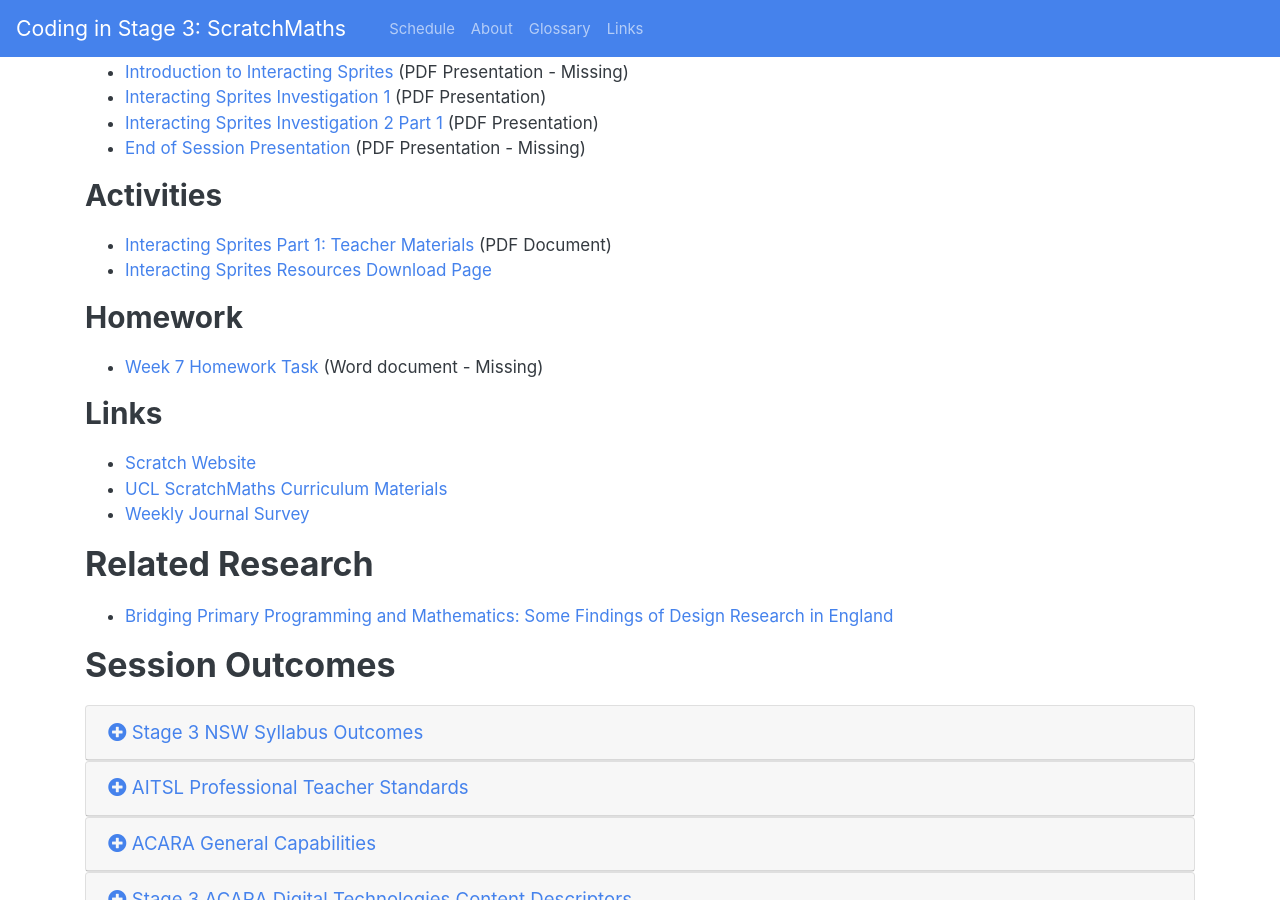
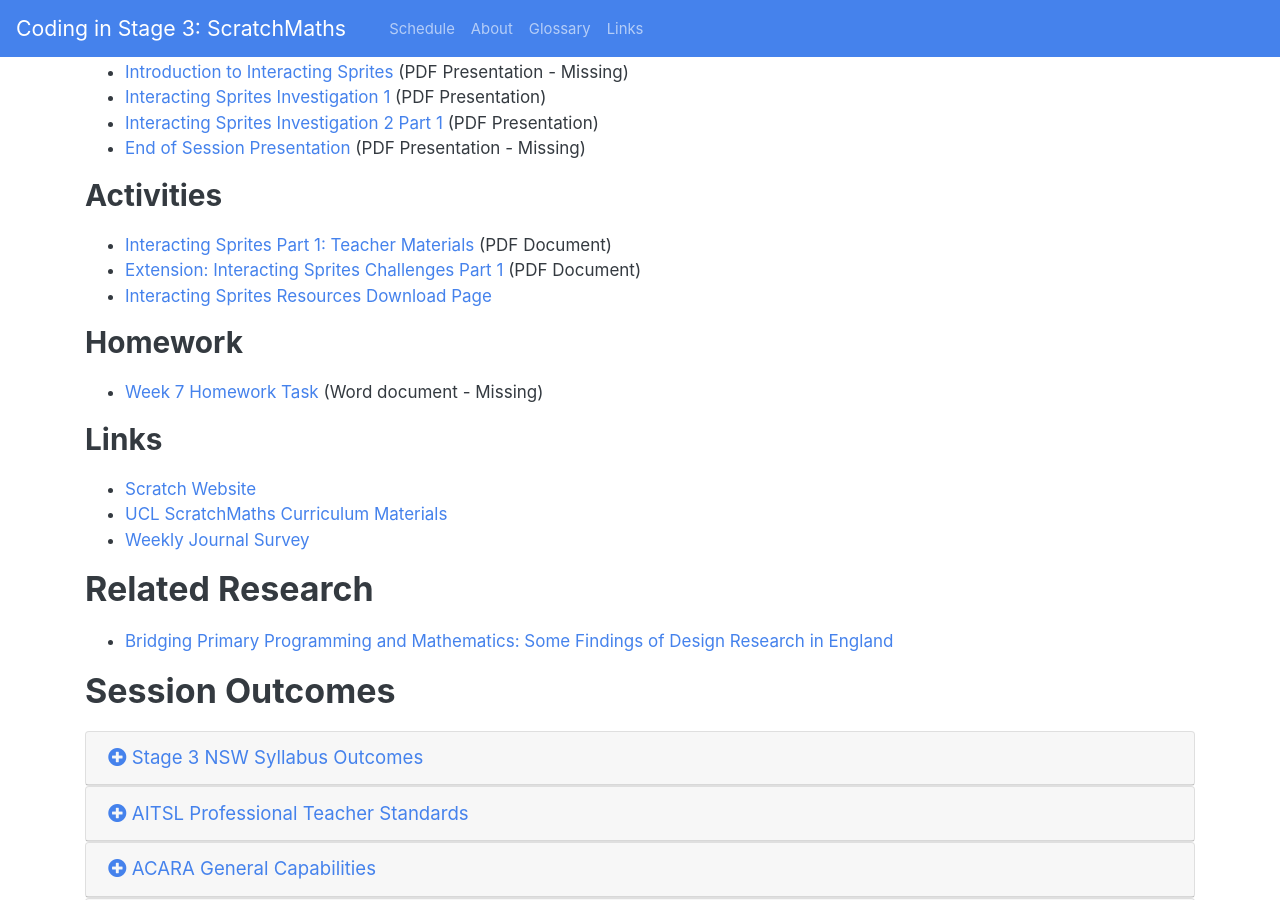
Before and after one commit to cs4s/2018, a Jekyll site: the page built from maths/week-7/index.md, in a window 1280 px wide and 900 px high, scrolled down 710 px. Built offline with Jekyll 4.4.1, drawn with Linux system fonts in a browser that asks for light colours.

Commit message:
Changes MATHS week 7 to include challenges

```diff
--- a/maths/week-7/index.md
+++ b/maths/week-7/index.md
@@ -29,6 +29,7 @@
 ### Activities
 
 - [Interacting Sprites Part 1: Teacher Materials]({{ site.drive_url | append: '1IaAJFGgN5IhXkKwoTD0pnmMZbfYrAB0N' }}){:target="_blank"} (PDF Document)
+- [Extension: Interacting Sprites Challenges Part 1]({{ site.drive_url | append: '1C2jH-RkCMxFcjjj4aWnhlbhPgpYm9lp5' }}){:target="_blank"} (PDF Document)
 - [Interacting Sprites Resources Download Page](http://www.ucl.ac.uk/ioe/research/projects/scratchmaths/curriculum-materials/module-3-interacting-sprites){:target="_blank"}
 
 ### Homework
```
Also changed, not shown: maths/week-8/index.md (+0 -2 lines).
